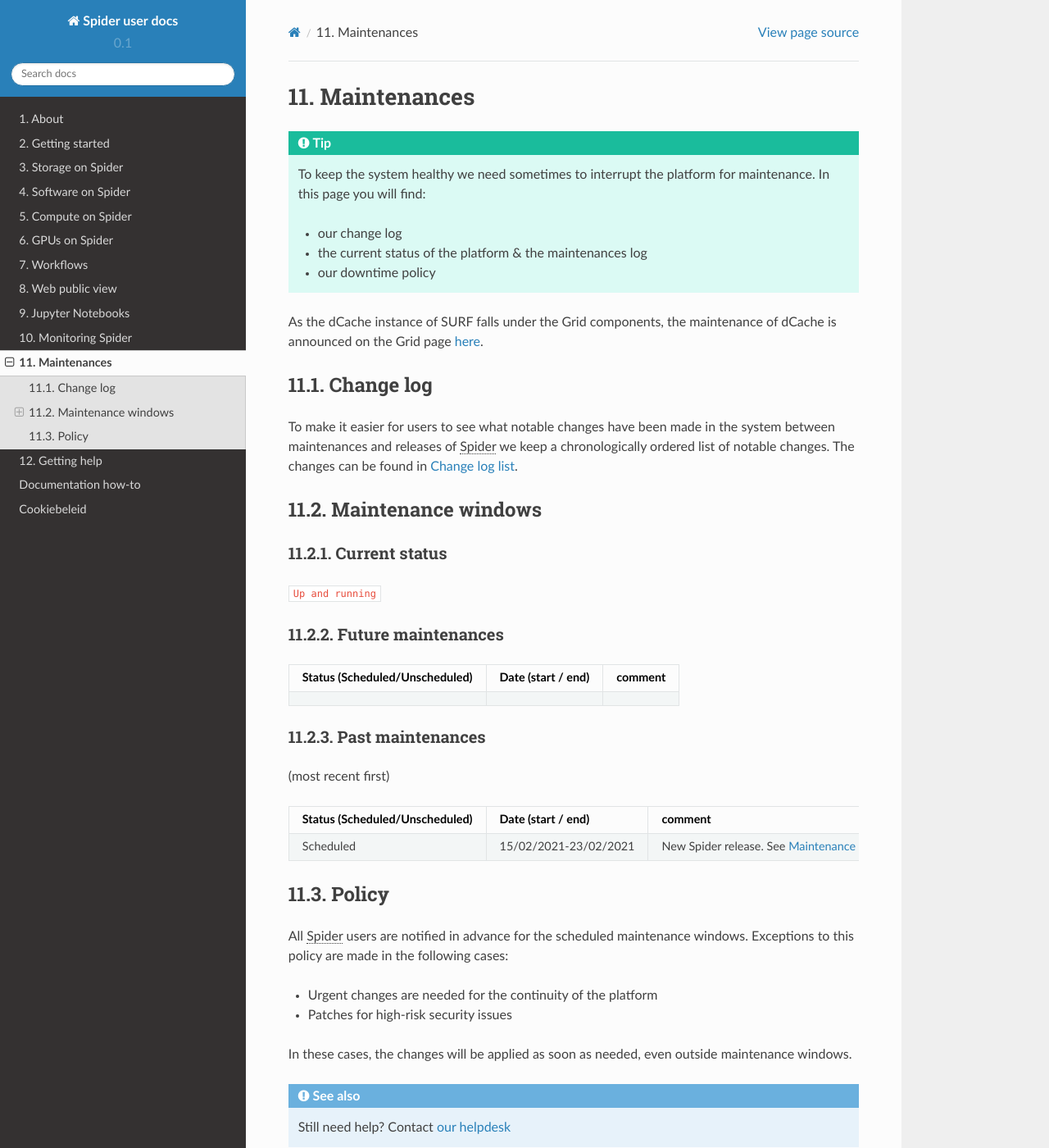
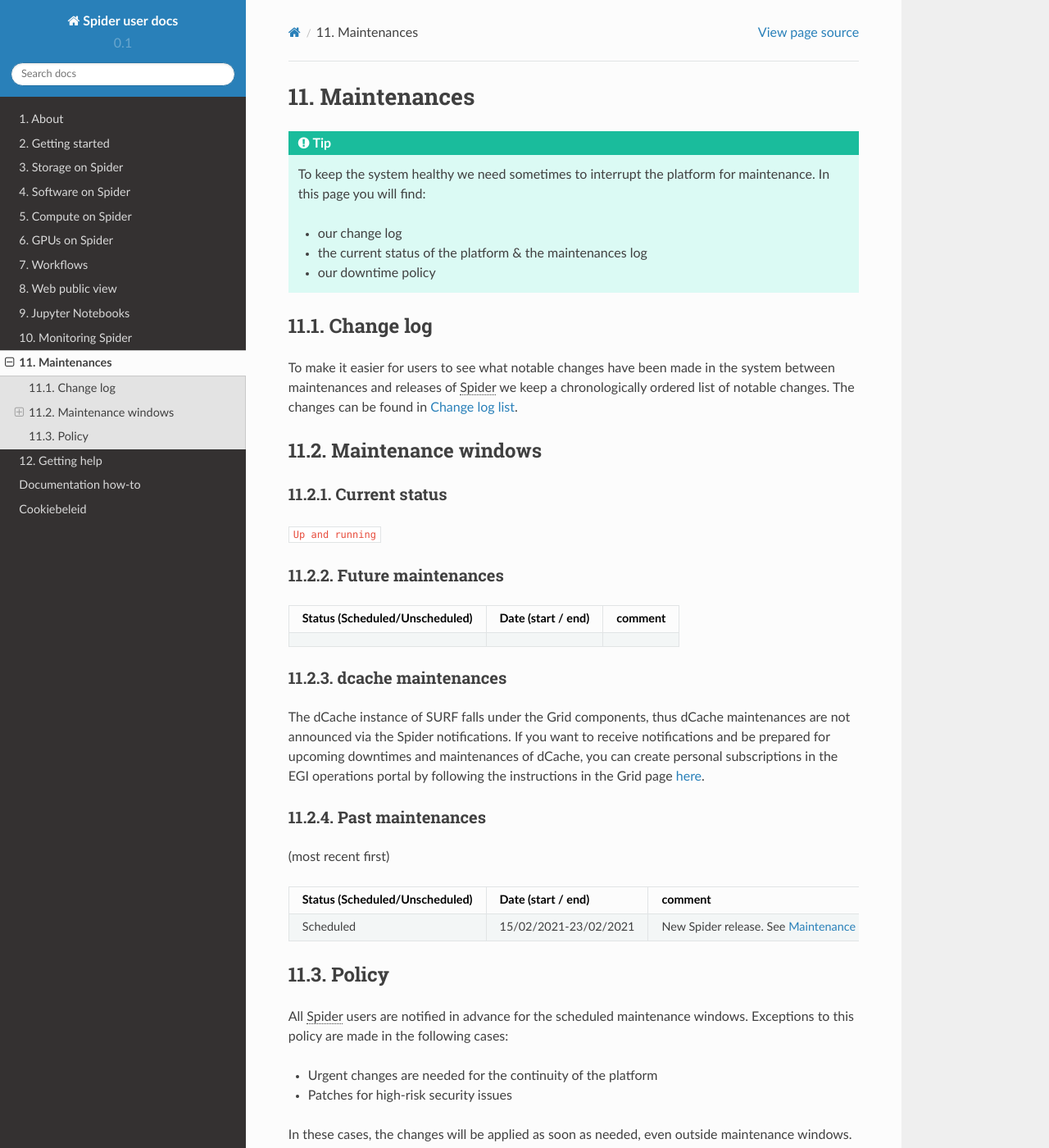
Before and after one commit to sara-nl/spiderdocs, a Sphinx documentation site: the page built from source/Pages/maintenances.rst, in a window 1280 px wide and 1400 px high. Shown: the whole window at 82% size. Built offline with Sphinx 7.4.7 and the Read the Docs theme 2.0.0, drawn with Linux system fonts in a browser that asks for light colours.

Commit message:
Update maintenances.rst

```diff
--- a/source/Pages/maintenances.rst
+++ b/source/Pages/maintenances.rst
@@ -11,8 +11,6 @@
      * our downtime policy
 
 .. _change-log:
-
-As the dCache instance of SURF falls under the Grid components, the maintenance of dCache is announced on the Grid page `here <https://doc.grid.surfsara.nl/en/latest/Pages/Service/downtimes_maintenances.html>`_.
 
 ==========
 Change log
@@ -49,6 +47,14 @@
 ==============================  =====================  =======
 ==============================  =====================  =======
 
+.. _dcache-maintenances:
+
+dcache maintenances
+===================
+
+The dCache instance of SURF falls under the Grid components, thus dCache maintenances are not announced via the Spider notifications. If you want to receive notifications and be prepared for upcoming downtimes and maintenances of dCache, you can create personal subscriptions in the EGI operations portal by following the instructions in the Grid page `here <https://doc.grid.surfsara.nl/en/latest/Pages/Service/downtimes_maintenances.html>`_.
+
+
 .. _past-maintenances:
 
 Past maintenances
```
